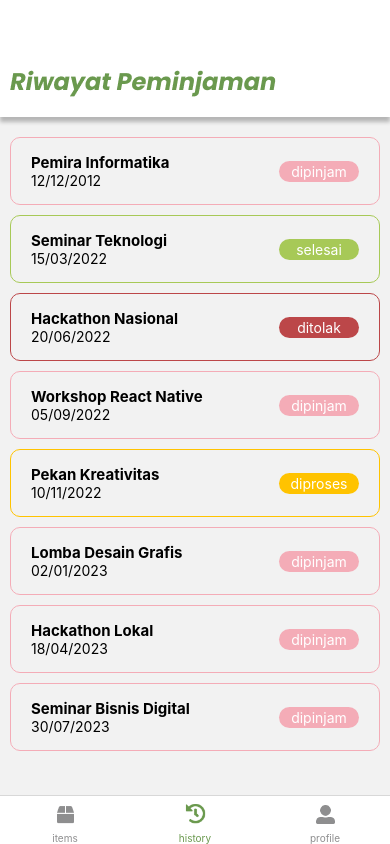
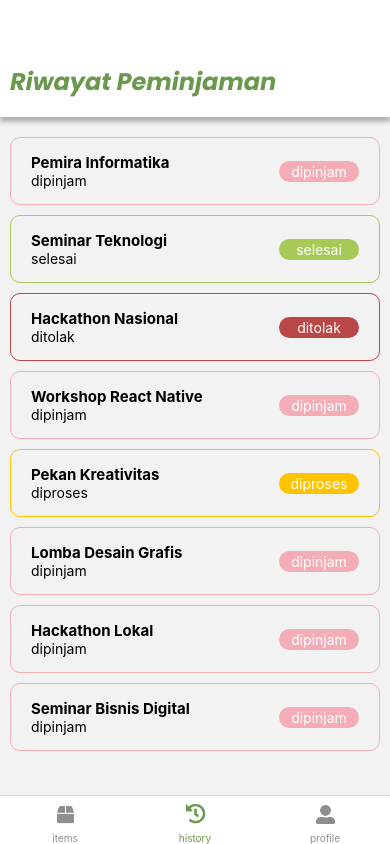
Before and after one commit to IvanSholana/LogisTrack, a React Native app: screen /history in a window 390 px wide. Built offline with nearby package versions, Linux system fonts and the light colour scheme.

Commit message:
feat : add status card component

```diff
--- a/components/Card/EventStatusCard.js
+++ b/components/Card/EventStatusCard.js
@@ -1,5 +1,7 @@
 import React from "react";
 import { View, TouchableOpacity, Text, StyleSheet } from "react-native";
+import StatusComponent from "../Status/StatusComponent";
+import { colors } from "../../constants/colors";
 
 const EventStatusCardComponents = (eventdata) => {
   return (
@@ -13,7 +15,13 @@ const EventStatusCardComponents = (eventdata) => {
         >
           <View style={styles.textcontainer}>
             <Text style={styles.title}>{eventdata.eventName}</Text>
-            <Text>{eventdata.eventDate}</Text>
+            <StatusComponent
+              status={eventdata.status}
+              color={[
+                styles.status,
+                { backgroundColor: eventdata.eventStatusColor },
+              ]}
+            />
           </View>
           <Text
             style={[
--- /dev/null
+++ b/components/Status/StatusComponent.js
@@ -0,0 +1,11 @@
+import { Text } from "react-native";
+
+const StatusComponent = ({ status, color }) => {
+  return (
+    <>
+      <Text style={{ color }}>{status}</Text>
+    </>
+  );
+};
+
+export default StatusComponent;
```
